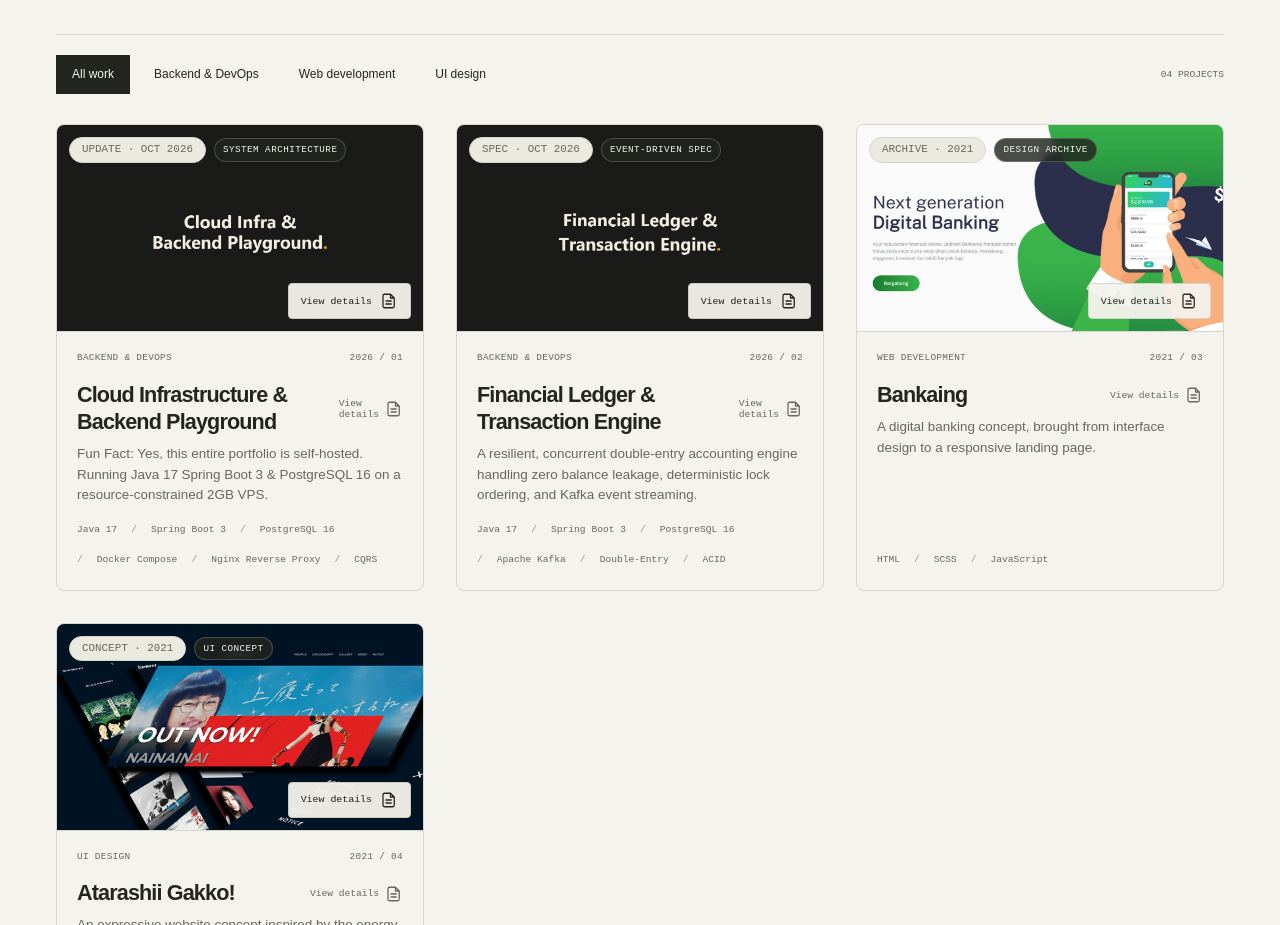
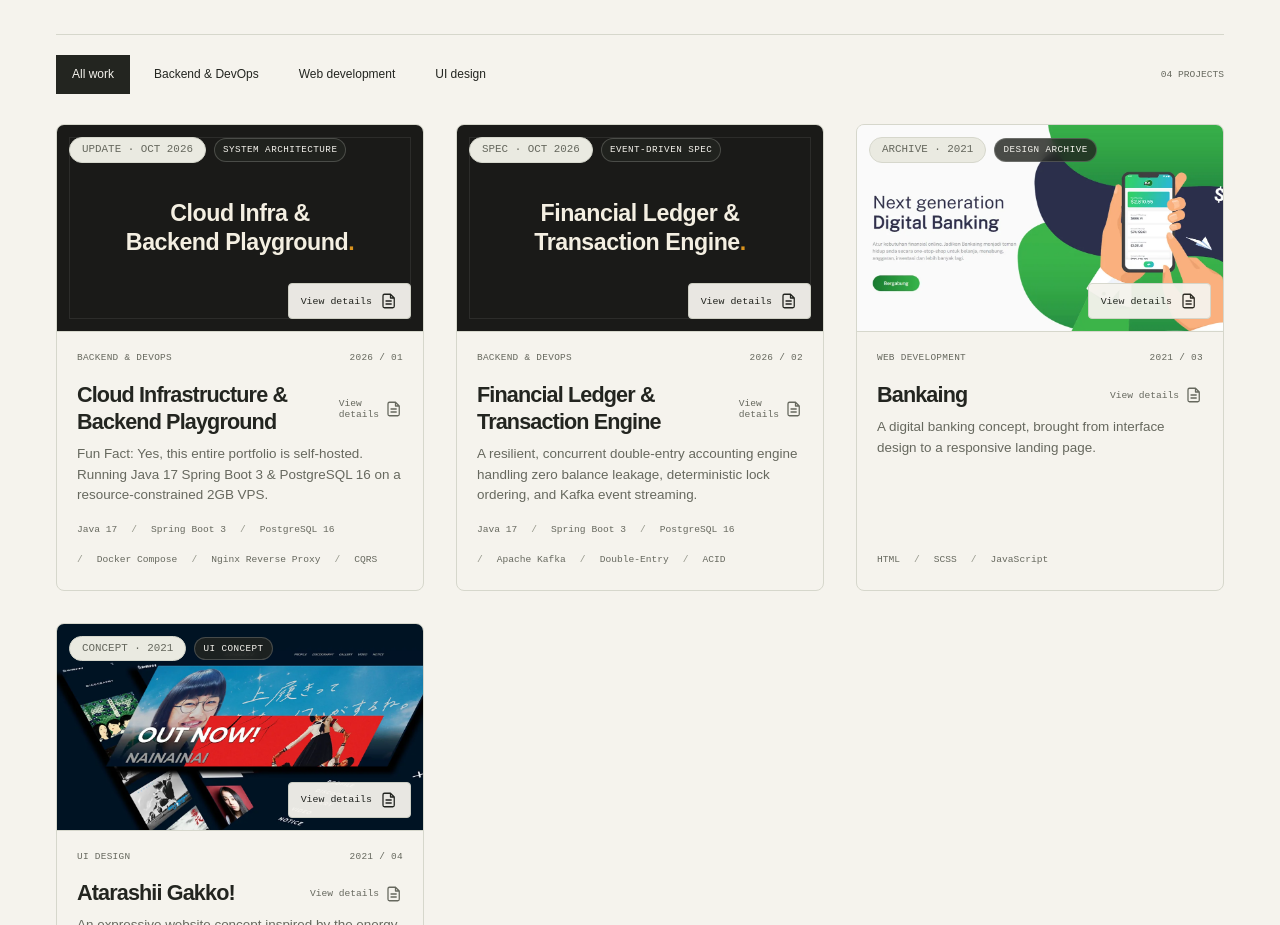
Before and after one commit to undetakerize/portfolio-dz, a Vue app in the folder portfolio/: page / in a window 1280 px wide. Shown: the part 4160-5085 px from the top of the page. Built offline with nearby package versions, Linux system fonts and the light colour scheme.

Commit message:
feat(work): implement dynamic modular editorial banner component driven entirely by portfolio data schema

```diff
--- a/portfolio/src/components/SelectedWork.vue
+++ b/portfolio/src/components/SelectedWork.vue
@@ -189,7 +189,16 @@ onBeforeUnmount(() => {
       >
         <button class="project-image-button event-banner-button" type="button" :aria-label="`Read about ${project.name}`" @click="showProject(project, $event)">
           <div class="event-banner-media">
-            <img :src="project.image" :alt="project.alt" width="1200" height="675" loading="lazy" />
+            <template v-if="project.banner?.type === 'editorial-title'">
+              <div class="banner-editorial-container">
+                <div class="banner-editorial-border" aria-hidden="true"></div>
+                <div class="banner-editorial-content">
+                  <p class="banner-editorial-line">{{ project.banner.line1 }}</p>
+                  <p class="banner-editorial-line">{{ project.banner.line2 }}<span class="banner-ochre-dot">.</span></p>
+                </div>
+              </div>
+            </template>
+            <img v-else :src="project.image" :alt="project.alt" width="1200" height="675" loading="lazy" />
             <div class="event-overlay-badges">
               <span v-if="project.badge" class="pill-badge pill-badge-muted">
                 {{ project.badge }}
--- a/portfolio/src/data/portfolio.js
+++ b/portfolio/src/data/portfolio.js
@@ -82,6 +82,11 @@ export const projects = [
     category: 'Backend & DevOps',
     year: '2026',
     image: '/images/diezaster-infra.webp',
+    banner: {
+      type: 'editorial-title',
+      line1: 'Cloud Infra &',
+      line2: 'Backend Playground',
+    },
     alt: 'System architecture diagram and production container playground on a Linux VPS',
     summary: 'Fun Fact: Yes, this entire portfolio is self-hosted. Running Java 17 Spring Boot 3 & PostgreSQL 16 on a resource-constrained 2GB VPS.',
     tags: ['Java 17', 'Spring Boot 3', 'PostgreSQL 16', 'Docker Compose', 'Nginx Reverse Proxy', 'CQRS'],
@@ -103,6 +108,11 @@ export const projects = [
     category: 'Backend & DevOps',
     year: '2026',
     image: '/images/financial-ledger.webp',
+    banner: {
+      type: 'editorial-title',
+      line1: 'Financial Ledger &',
+      line2: 'Transaction Engine',
+    },
     alt: 'High-Throughput Financial Ledger system architecture and transaction engine specification',
     summary: 'A resilient, concurrent double-entry accounting engine handling zero balance leakage, deterministic lock ordering, and Kafka event streaming.',
     tags: ['Java 17', 'Spring Boot 3', 'PostgreSQL 16', 'Apache Kafka', 'Double-Entry', 'ACID'],
--- a/portfolio/src/style.css
+++ b/portfolio/src/style.css
@@ -319,6 +319,48 @@
   .event-banner-media { position: relative; width: 100%; aspect-ratio: 16 / 9; overflow: hidden; }
   .event-banner-media img, .project-image-button img { width: 100%; height: 100%; aspect-ratio: 16 / 9; object-fit: cover; transition: transform .4s ease; display: block; }
   .project-image-button:hover img { transform: scale(1.035); }
+  .banner-editorial-container {
+    width: 100%;
+    height: 100%;
+    aspect-ratio: 16 / 9;
+    background: #1a1a18;
+    color: #f4efe2;
+    display: flex;
+    align-items: center;
+    justify-content: center;
+    position: relative;
+    padding: 24px;
+    box-sizing: border-box;
+    transition: background-color .25s ease;
+  }
+  .banner-editorial-border {
+    position: absolute;
+    inset: 12px;
+    border: 1px solid rgba(255, 255, 255, 0.08);
+    pointer-events: none;
+    box-sizing: border-box;
+  }
+  .banner-editorial-content {
+    text-align: center;
+    z-index: 1;
+    width: 100%;
+    padding-inline: 16px;
+  }
+  .banner-editorial-line {
+    font-size: clamp(1.1rem, 2vw, 1.45rem);
+    font-weight: 600;
+    line-height: 1.28;
+    letter-spacing: -0.02em;
+    color: #f4efe2;
+    margin: 0;
+  }
+  .banner-ochre-dot {
+    color: var(--ochre);
+    font-weight: 700;
+  }
+  .project-image-button:hover .banner-editorial-container {
+    background: #20201d;
+  }
   .event-overlay-badges { position: absolute; top: 12px; left: 12px; display: flex; align-items: center; gap: 8px; z-index: 2; pointer-events: none; }
   .event-live-pill { background: var(--forest); border-color: var(--forest); color: #f5f3ed; font-size: .62rem; padding: 3px 10px; box-shadow: 0 2px 8px rgba(0, 0, 0, 0.2); }
   .event-stamp-tag { font-size: .58rem; padding: 3px 8px; border-radius: var(--pill-radius); background: rgba(35, 37, 32, 0.82); color: #f5f3ed; border: 1px solid rgba(245, 243, 237, 0.2); backdrop-filter: blur(4px); letter-spacing: .05em; }
```
